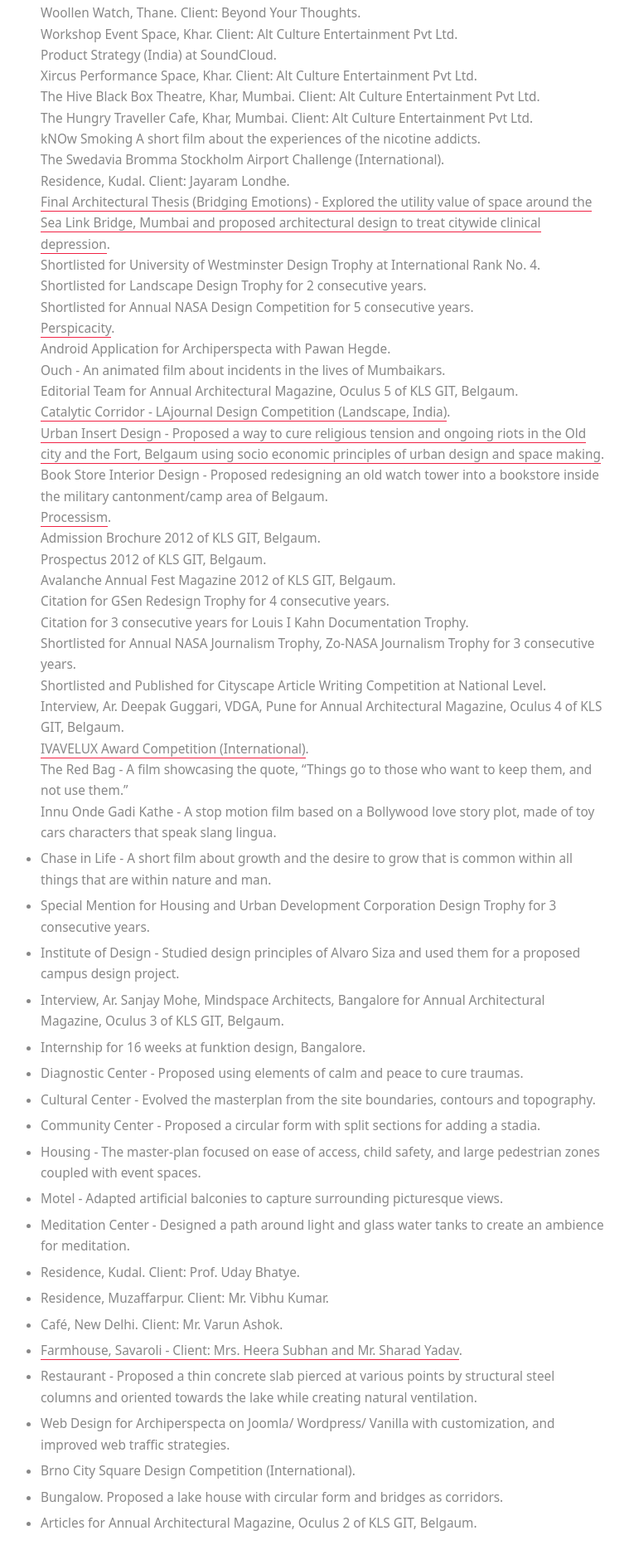
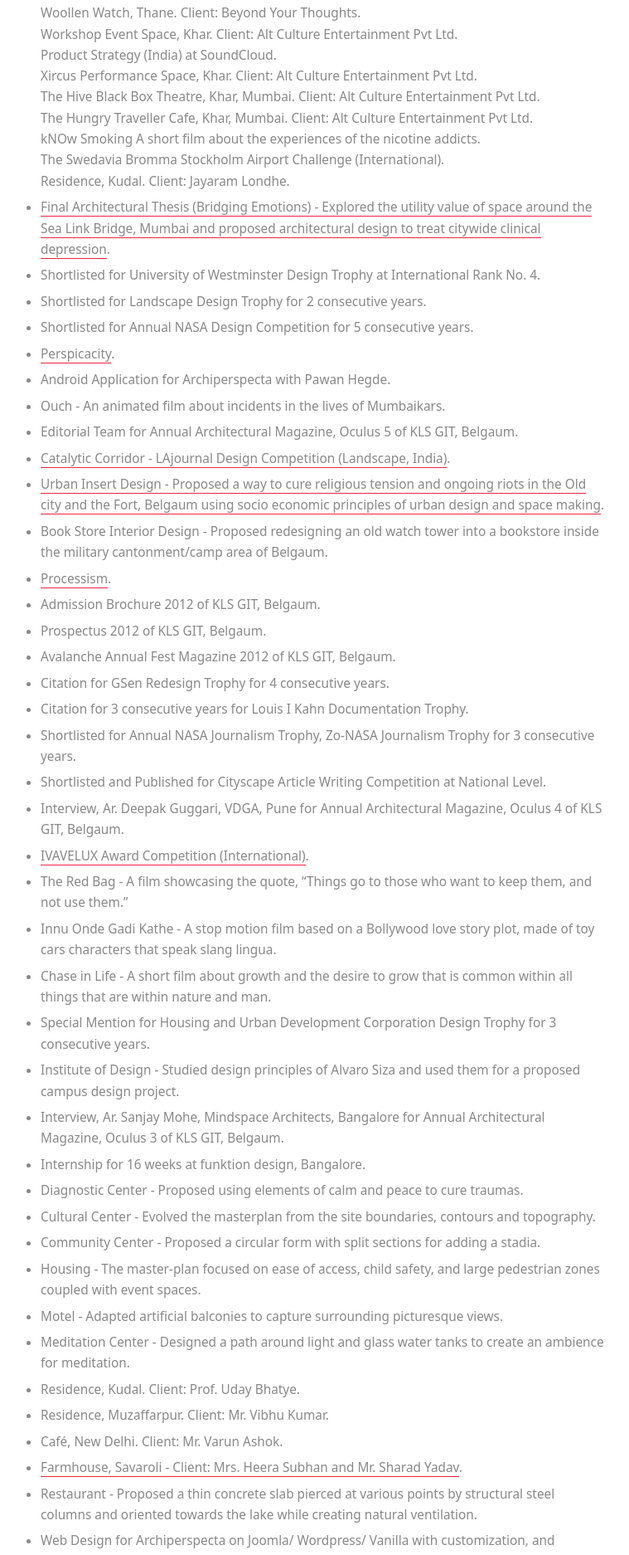
Before and after one commit to kushalsamant/kushalsamant.github.io, a Jekyll site: the page built from projects.md, in a window 1280 px wide. Shown: the part 2480-4354 px from the top of the page at 83% size, without its empty margins (258-1017 px from the left). Built offline with Jekyll 4.4.1, drawn with Linux system fonts in a browser that asks for light colours; our own code applies the rules of GitHub Pages for plain Markdown files.

Commit message:
Update projects.md

```diff
--- a/projects.md
+++ b/projects.md
@@ -81,29 +81,29 @@
 kNOw Smoking A short film about the experiences of the nicotine addicts. <br>
 The Swedavia Bromma Stockholm Airport Challenge (International). <br>
 Residence, Kudal. Client: Jayaram Londhe. <br>
-<a href="https://kushalsamant.github.io/projects/bridging_emotions.html">Final Architectural Thesis (Bridging Emotions) - Explored the utility value of space around the Sea Link Bridge, Mumbai and proposed architectural design to treat citywide clinical depression</a>. <br>
-Shortlisted for University of Westminster Design Trophy at International Rank No. 4. <br>
-Shortlisted for Landscape Design Trophy for 2 consecutive years. <br>
-Shortlisted for Annual NASA Design Competition for 5 consecutive years. <br>
-<a href="https://kushalsamant.github.io/projects/perspicacity.html" rel="noopener noreferrer" target="_blank">Perspicacity</a>. <br>
-Android Application for Archiperspecta with Pawan Hegde. <br>
-Ouch - An animated film about incidents in the lives of Mumbaikars. <br>
-Editorial Team for Annual Architectural Magazine, Oculus 5 of KLS GIT, Belgaum. <br>
-<a href="https://kushalsamant.github.io/projects/catalytic_corridor.html" rel="noopener noreferrer" target="_blank">Catalytic Corridor - LAjournal Design Competition (Landscape, India)</a>. <br>
-<a href="https://kushalsamant.github.io/projects/urban_insert_design.html" rel="noopener noreferrer" target="_blank">Urban Insert Design - Proposed a way to cure religious tension and ongoing riots in the Old city and the Fort, Belgaum using socio economic principles of urban design and space making</a>. <br>
-Book Store Interior Design - Proposed redesigning an old watch tower into a bookstore inside the military cantonment/camp area of Belgaum. <br>
-<a href="https://kushalsamant.github.io/projects/processism.html">Processism</a>. <br>
-Admission Brochure 2012 of KLS GIT, Belgaum. <br>
-Prospectus 2012 of KLS GIT, Belgaum. <br>
-Avalanche Annual Fest Magazine 2012 of KLS GIT, Belgaum. <br>
-Citation for GSen Redesign Trophy for 4 consecutive years. <br>
-Citation for 3 consecutive years for Louis I Kahn Documentation Trophy. <br>
-Shortlisted for Annual NASA Journalism Trophy, Zo-NASA Journalism Trophy for 3  consecutive years. <br>
-Shortlisted and Published for Cityscape Article Writing Competition at National Level. <br>
-Interview, Ar. Deepak Guggari, VDGA, Pune for Annual Architectural Magazine, Oculus 4 of  KLS GIT, Belgaum. <br>
-<a href="https://kushalsamant.github.io/projects/ivavelux_award_competition.html">IVAVELUX Award Competition (International)</a>. <br>
-The Red Bag - A film showcasing the quote, "Things go to those who want to keep them,  and not use them."  <br>
-Innu Onde Gadi Kathe - A stop motion film based on a Bollywood love story plot, made of toy  cars characters that speak slang lingua. <br>
+- <a href="https://kushalsamant.github.io/projects/bridging_emotions.html">Final Architectural Thesis (Bridging Emotions) - Explored the utility value of space around the Sea Link Bridge, Mumbai and proposed architectural design to treat citywide clinical depression</a>. <br>
+- Shortlisted for University of Westminster Design Trophy at International Rank No. 4. <br>
+- Shortlisted for Landscape Design Trophy for 2 consecutive years. <br>
+- Shortlisted for Annual NASA Design Competition for 5 consecutive years. <br>
+- <a href="https://kushalsamant.github.io/projects/perspicacity.html" rel="noopener noreferrer" target="_blank">Perspicacity</a>. <br>
+- Android Application for Archiperspecta with Pawan Hegde. <br>
+- Ouch - An animated film about incidents in the lives of Mumbaikars. <br>
+- Editorial Team for Annual Architectural Magazine, Oculus 5 of KLS GIT, Belgaum. <br>
+- <a href="https://kushalsamant.github.io/projects/catalytic_corridor.html" rel="noopener noreferrer" target="_blank">Catalytic Corridor - LAjournal Design Competition (Landscape, India)</a>. <br>
+- <a href="https://kushalsamant.github.io/projects/urban_insert_design.html" rel="noopener noreferrer" target="_blank">Urban Insert Design - Proposed a way to cure religious tension and ongoing riots in the Old city and the Fort, Belgaum using socio economic principles of urban design and space making</a>. <br>
+- Book Store Interior Design - Proposed redesigning an old watch tower into a bookstore inside the military cantonment/camp area of Belgaum. <br>
+- <a href="https://kushalsamant.github.io/projects/processism.html">Processism</a>. <br>
+- Admission Brochure 2012 of KLS GIT, Belgaum. <br>
+- Prospectus 2012 of KLS GIT, Belgaum. <br>
+- Avalanche Annual Fest Magazine 2012 of KLS GIT, Belgaum. <br>
+- Citation for GSen Redesign Trophy for 4 consecutive years. <br>
+- Citation for 3 consecutive years for Louis I Kahn Documentation Trophy. <br>
+- Shortlisted for Annual NASA Journalism Trophy, Zo-NASA Journalism Trophy for 3  consecutive years. <br>
+- Shortlisted and Published for Cityscape Article Writing Competition at National Level. <br>
+- Interview, Ar. Deepak Guggari, VDGA, Pune for Annual Architectural Magazine, Oculus 4 of  KLS GIT, Belgaum. <br>
+- <a href="https://kushalsamant.github.io/projects/ivavelux_award_competition.html">IVAVELUX Award Competition (International)</a>. <br>
+- The Red Bag - A film showcasing the quote, "Things go to those who want to keep them,  and not use them."  <br>
+- Innu Onde Gadi Kathe - A stop motion film based on a Bollywood love story plot, made of toy  cars characters that speak slang lingua. <br>
 - Chase in Life - A short film about growth and the desire to grow that is common within all  things that are within nature and man. <br>
 - Special Mention for Housing and Urban Development Corporation Design Trophy for 3  consecutive years. <br>
 - Institute of Design - Studied design principles of Alvaro Siza and used them for a proposed campus design project. <br>
```
